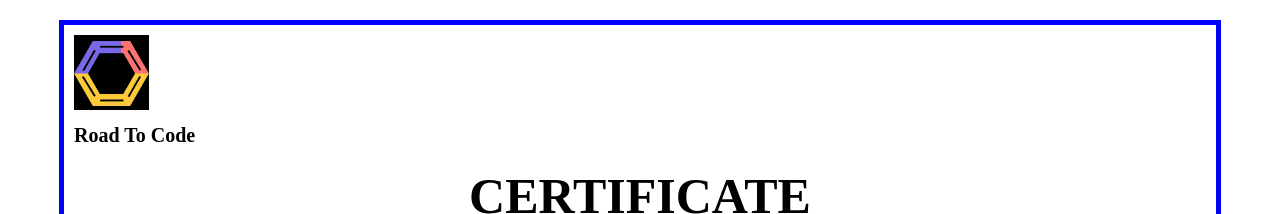
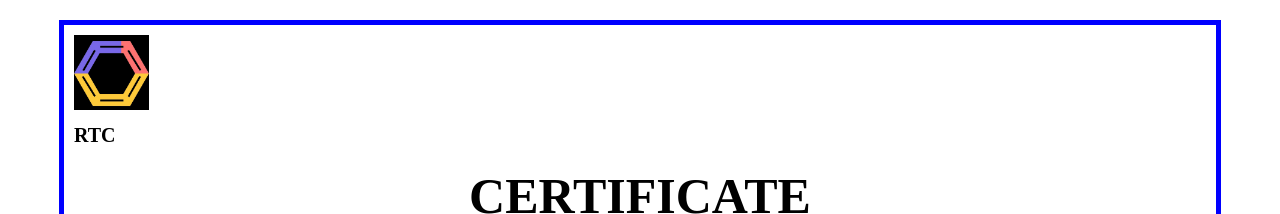
Before and after one commit to RenukaVyavhare/certificate, a plain HTML site: page certificate.html in a window 1280 px wide. Shown: the top 214 px of the page. Drawn offline with Linux system fonts and the light colour scheme; a web font is replaced by a local one.

Commit message:
added RTC

```diff
--- a/certificate.html
+++ b/certificate.html
@@ -130,7 +130,7 @@
       <div class="box">
         <div class="logo">
           <img src="icplogo.jpeg" alt="Logo" />
-          <p>Road To Code</p>
+          <p>RTC</p>
         </div>
       </div>
       <h1>CERTIFICATE</h1>
```
